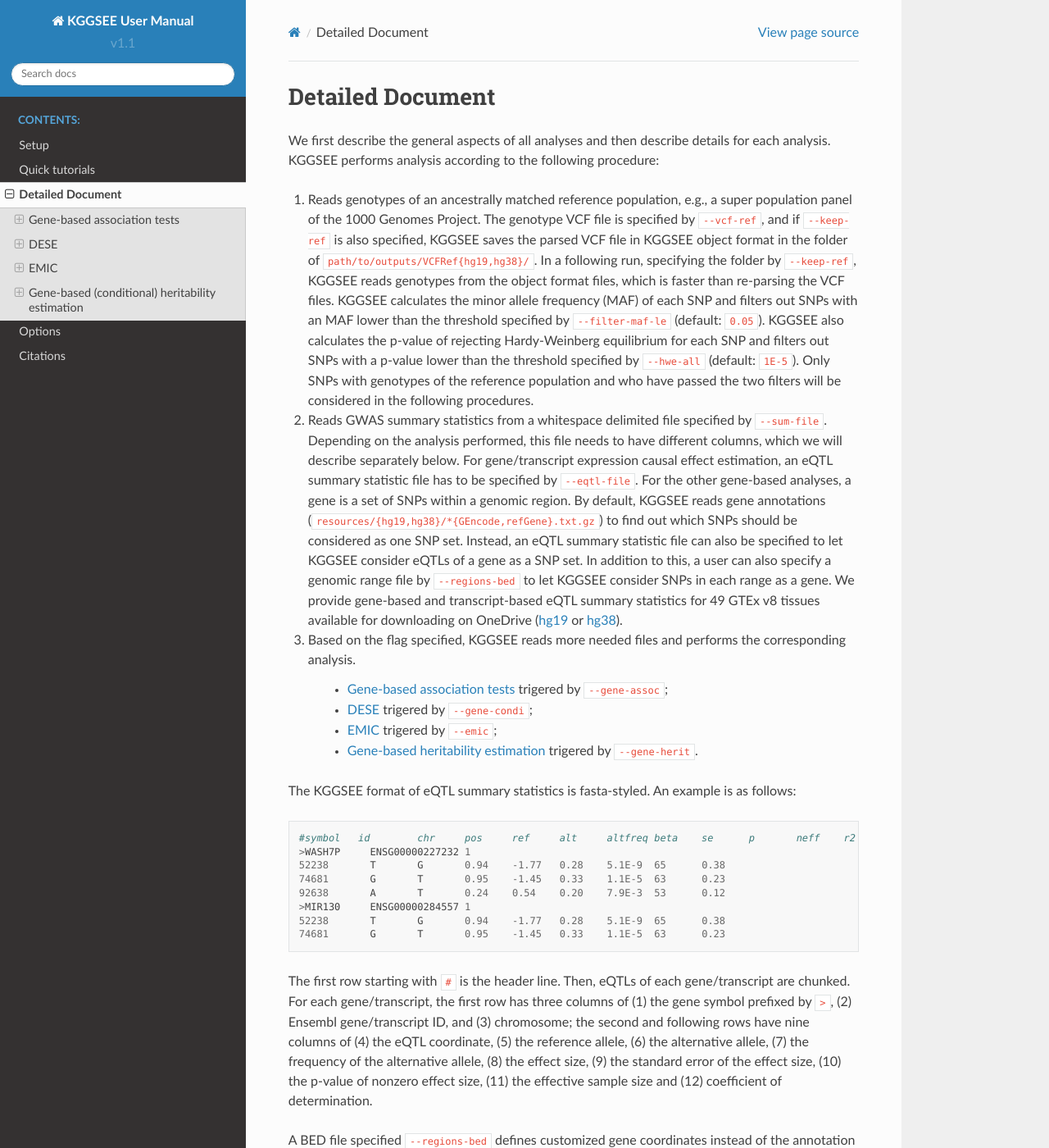
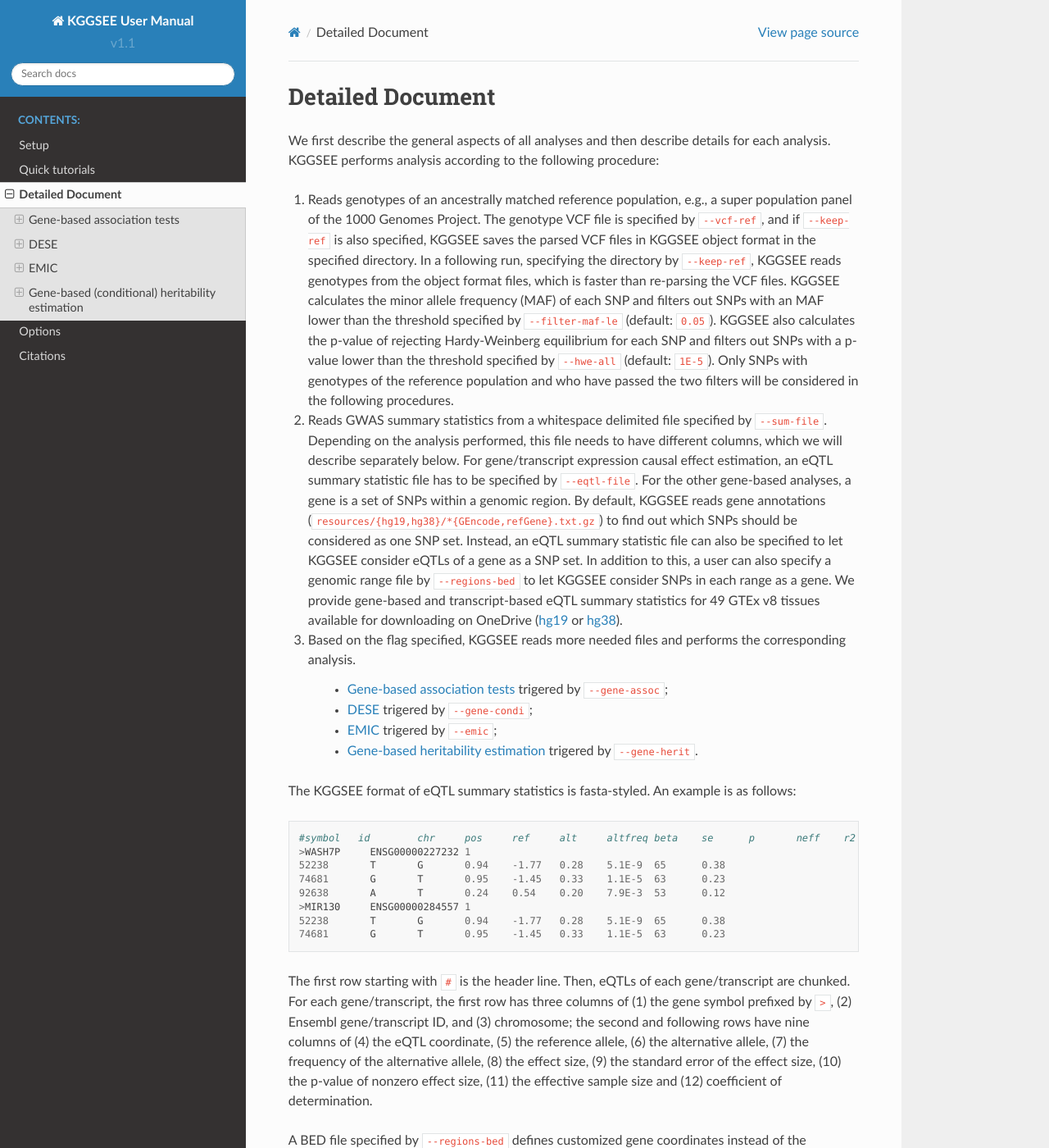
Before and after one commit to pmglab/KGGSEE, a Sphinx documentation site: the page built from doc/source/detailed_document.rst, in a window 1280 px wide and 1400 px high. Shown: the whole window at 82% size. Built offline with Sphinx 7.4.7 and the Read the Docs theme 2.0.0, drawn with Linux system fonts in a browser that asks for light colours.

Commit message:
Update detailed_document.rst

```diff
--- a/doc/source/detailed_document.rst
+++ b/doc/source/detailed_document.rst
@@ -6,7 +6,7 @@
 
 We first describe the general aspects of all analyses and then describe details for each analysis. KGGSEE performs analysis according to the following procedure:
 
-1. Reads genotypes of an ancestrally matched reference population, e.g., a super population panel of the 1000 Genomes Project. The genotype VCF file is specified by ``--vcf-ref``, and if ``--keep-ref`` is also specified, KGGSEE  saves the parsed VCF file in KGGSEE object format in the folder of ``path/to/outputs/VCFRef{hg19,hg38}/``. In a following run, specifying the folder by ``--keep-ref``, KGGSEE reads genotypes from the object format files, which is faster than re-parsing the VCF files. KGGSEE calculates the minor allele frequency (MAF) of each SNP and filters out SNPs with an MAF lower than the threshold specified by ``--filter-maf-le`` (default: ``0.05``). KGGSEE also calculates the p-value of rejecting Hardy-Weinberg equilibrium for each SNP and filters out SNPs with a p-value lower than the threshold specified by ``--hwe-all`` (default: ``1E-5``). Only SNPs with genotypes of the reference population and who have passed the two filters will be considered in the following procedures.
+1. Reads genotypes of an ancestrally matched reference population, e.g., a super population panel of the 1000 Genomes Project. The genotype VCF file is specified by ``--vcf-ref``, and if ``--keep-ref`` is also specified, KGGSEE saves the parsed VCF files in KGGSEE object format in the specified directory. In a following run, specifying the directory by ``--keep-ref``, KGGSEE reads genotypes from the object format files, which is faster than re-parsing the VCF files. KGGSEE calculates the minor allele frequency (MAF) of each SNP and filters out SNPs with an MAF lower than the threshold specified by ``--filter-maf-le`` (default: ``0.05``). KGGSEE also calculates the p-value of rejecting Hardy-Weinberg equilibrium for each SNP and filters out SNPs with a p-value lower than the threshold specified by ``--hwe-all`` (default: ``1E-5``). Only SNPs with genotypes of the reference population and who have passed the two filters will be considered in the following procedures.
 
 2. Reads GWAS summary statistics from a whitespace delimited file specified by ``--sum-file``. Depending on the analysis performed, this file needs to have different columns, which we will describe separately below. For gene/transcript expression causal effect estimation, an eQTL summary statistic file has to be specified by ``--eqtl-file``. For the other gene-based analyses, a gene is a set of SNPs within a genomic region. By default, KGGSEE reads gene annotations (``resources/{hg19,hg38}/*{GEncode,refGene}.txt.gz``) to find out which SNPs should be considered as one SNP set. Instead, an eQTL summary statistic file can also be specified to let KGGSEE consider eQTLs of a gene as a SNP set. In addition to this, a user can also specify a genomic range file by ``--regions-bed`` to let KGGSEE consider SNPs in each range as a gene. We provide gene-based and transcript-based eQTL summary statistics for 49 GTEx v8 tissues available for downloading on OneDrive (`hg19 <https://mailsysueducn-my.sharepoint.com/:f:/g/personal/limiaoxin_mail_sysu_edu_cn/EnhWhqLUNcpOrh6O3enFvCUBRvQ13v2970tcpOnNmmlKyg?e=1jkl06>`_ or `hg38 <https://mailsysueducn-my.sharepoint.com/:f:/g/personal/limiaoxin_mail_sysu_edu_cn/EtWxtqj5HTRHsEw4IiZ9xAMBu9S8Defi67pmL3_rNUjb9w?e=ufFapJ>`_).
 
@@ -35,7 +35,7 @@
 
 The first row starting with ``#`` is the header line. Then, eQTLs of each gene/transcript are chunked. For each gene/transcript, the first row has three columns of (1) the gene symbol prefixed by ``>``, (2) Ensembl gene/transcript ID, and (3) chromosome; the second and following rows have nine columns of (4) the eQTL coordinate, (5) the reference allele, (6) the alternative allele, (7) the frequency of the alternative allele, (8) the effect size, (9) the standard error of the effect size, (10) the p-value of nonzero effect size, (11) the effective sample size and (12) coefficient of determination.
 
-A BED file specified ``--regions-bed`` defines customized gene coordinates instead of the annotation from RefSeqGene or GENCODE. The first three columns of the BED file define gene coordinates and are mandatory; the fourth column defines gene names and is optional. When the fourth column is absent, a gene name of the format like chr1:100-200 will be allocated.
+A BED file specified by ``--regions-bed`` defines customized gene coordinates instead of the annotation from RefSeqGene or GENCODE. The first three columns of the BED file define gene coordinates and are mandatory; the fourth column defines gene names and is optional. When the fourth column is absent, a gene name of the format like chr1:100-200 will be allocated.
 
 .. code::
 
```
Also changed, not shown: other parts of doc/source/detailed_document.rst (+7 -0 lines).
